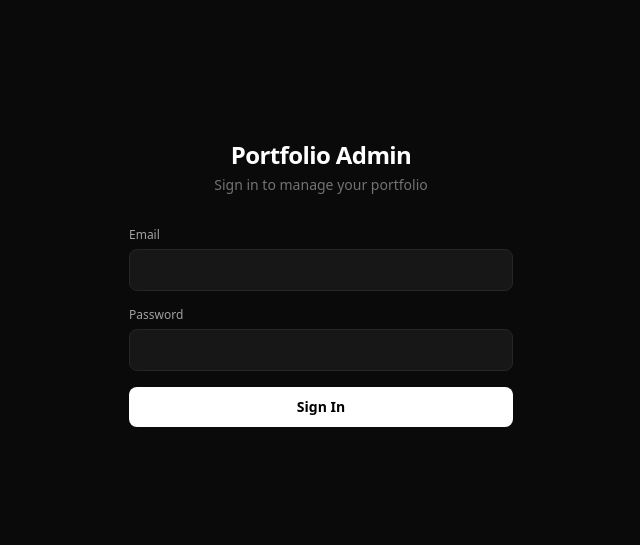
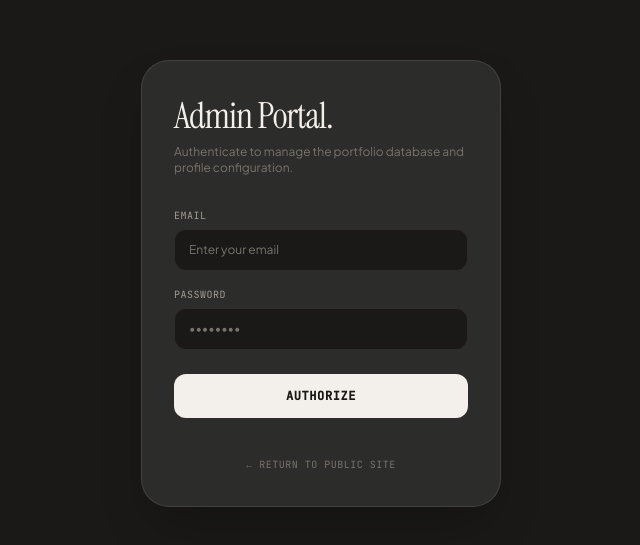
Before and after one commit to Ilyan321/Portfolio, a Next.js app: page /admin/login in a window 1280 px wide. Shown: the part 117-662 px from the top of the page, without its empty margins (319-959 px from the left). Built offline with nearby package versions, Linux system fonts and the light colour scheme.

Commit message:
style: redesign admin login page and fix logout redirect

```diff
--- a/app/admin/login/page.tsx
+++ b/app/admin/login/page.tsx
@@ -2,6 +2,7 @@
 
 import { useState } from 'react';
 import { useRouter } from 'next/navigation';
+import { motion } from 'framer-motion';
 
 export default function AdminLoginPage() {
   const [email, setEmail] = useState('');
@@ -24,59 +25,94 @@ export default function AdminLoginPage() {
 
       const data = await res.json();
       if (!res.ok) {
-        setError(data.error || 'Login failed');
+        setError(data.error || 'Access denied.');
         return;
       }
       router.push('/admin');
     } catch {
-      setError('Network error — please try again');
+      setError('Network error — please try again.');
     } finally {
       setLoading(false);
     }
   }
 
   return (
-    <div className="min-h-screen bg-[#0a0a0a] flex items-center justify-center p-4">
-      <div className="w-full max-w-sm">
-        <div className="text-center mb-8">
-          <h1 className="text-2xl font-bold text-white tracking-tight">Portfolio Admin</h1>
-          <p className="text-sm text-neutral-500 mt-1">Sign in to manage your portfolio</p>
+    <main className="min-h-screen w-full bg-[#1A1918] flex items-center justify-center p-4">
+      <motion.div
+        initial={{ opacity: 0, y: 20 }}
+        animate={{ opacity: 1, y: 0 }}
+        transition={{ type: 'spring', stiffness: 300, damping: 30 }}
+        className="w-full max-w-[360px] sand-card-dark p-6 sm:p-8 rounded-[1.75rem] shadow-2xl border border-white/10"
+      >
+        <div className="mb-8">
+          <h1 className="font-serif-display text-3xl sm:text-4xl text-[#F3EFEA] font-normal leading-tight tracking-tight">
+            Admin Portal.
+          </h1>
+          <p className="text-xs font-sans-clean text-[#78746D] mt-1.5">
+            Authenticate to manage the portfolio database and profile configuration.
+          </p>
         </div>
 
         <form onSubmit={handleLogin} className="space-y-4">
-          <div>
-            <label className="block text-xs font-medium text-neutral-400 mb-1.5">Email</label>
+          <div className="space-y-1.5">
+            <label className="block text-[10px] font-mono-code uppercase tracking-wider text-[#A39E95]">
+              Email
+            </label>
             <input
               type="email"
               value={email}
               onChange={(e) => setEmail(e.target.value)}
               required
-              className="w-full px-3 py-2.5 bg-neutral-900 border border-neutral-800 rounded-lg text-white text-sm focus:outline-none focus:border-neutral-600 transition-colors"
+              className="w-full px-3.5 py-3 bg-[#1A1918] border border-[rgba(255,255,255,0.08)] rounded-xl text-xs font-sans-clean text-[#F3EFEA] placeholder:text-[#78746D] focus:outline-none focus:border-emerald-500/50 focus:bg-[#1A1918] transition-all"
+              placeholder="Enter your email"
             />
           </div>
 
-          <div>
-            <label className="block text-xs font-medium text-neutral-400 mb-1.5">Password</label>
+          <div className="space-y-1.5">
+            <label className="block text-[10px] font-mono-code uppercase tracking-wider text-[#A39E95]">
+              Password
+            </label>
             <input
               type="password"
               value={password}
               onChange={(e) => setPassword(e.target.value)}
               required
-              className="w-full px-3 py-2.5 bg-neutral-900 border border-neutral-800 rounded-lg text-white text-sm focus:outline-none focus:border-neutral-600 transition-colors"
+              className="w-full px-3.5 py-3 bg-[#1A1918] border border-[rgba(255,255,255,0.08)] rounded-xl text-xs font-sans-clean text-[#F3EFEA] placeholder:text-[#78746D] focus:outline-none focus:border-emerald-500/50 focus:bg-[#1A1918] transition-all"
+              placeholder="••••••••"
             />
           </div>
 
-          {error && <div className="p-3 bg-red-500/10 text-red-400 text-xs rounded-lg">{error}</div>}
+          {error && (
+            <motion.div
+              initial={{ opacity: 0, height: 0 }}
+              animate={{ opacity: 1, height: 'auto' }}
+              className="p-3 bg-red-500/10 border border-red-500/20 text-red-400 text-xs font-sans-clean rounded-xl"
+            >
+              {error}
+            </motion.div>
+          )}
 
-          <button
-            type="submit"
-            disabled={loading}
-            className="w-full py-2.5 bg-white text-black text-sm font-semibold rounded-lg hover:bg-neutral-200 disabled:opacity-50 transition-colors cursor-pointer"
-          >
-            {loading ? 'Signing in...' : 'Sign In'}
-          </button>
+          <div className="pt-2">
+            <button
+              type="submit"
+              disabled={loading}
+              className="w-full flex items-center justify-center p-3.5 rounded-xl bg-[#F3EFEA] text-[#1A1918] text-xs font-mono-code font-bold uppercase tracking-wider hover:bg-white active:scale-[0.98] disabled:opacity-50 disabled:active:scale-100 transition-all cursor-pointer"
+            >
+              {loading ? 'Authenticating...' : 'Authorize'}
+            </button>
+          </div>
+
+          <div className="pt-4 text-center">
+            <button
+              type="button"
+              onClick={() => router.push('/')}
+              className="text-[10px] font-mono-code text-[#78746D] hover:text-[#A39E95] transition-colors cursor-pointer uppercase tracking-wider"
+            >
+              ← Return to public site
+            </button>
+          </div>
         </form>
-      </div>
-    </div>
+      </motion.div>
+    </main>
   );
 }
--- a/app/admin/page.tsx
+++ b/app/admin/page.tsx
@@ -98,7 +98,7 @@ export default function AdminDashboard() {
         <div className="flex gap-2">
           <button onClick={() => setTab('projects')} className={`px-4 py-2 text-sm rounded ${tab === 'projects' ? 'bg-white text-black' : 'text-neutral-400'}`}>Projects</button>
           <button onClick={() => setTab('profile')} className={`px-4 py-2 text-sm rounded ${tab === 'profile' ? 'bg-white text-black' : 'text-neutral-400'}`}>Profile</button>
-          <button onClick={() => fetch('/api/auth/logout', { method: 'POST' }).then(() => router.push('/admin/login'))} className="px-4 py-2 text-sm text-red-400">Logout</button>
+          <button onClick={() => fetch('/api/auth/logout', { method: 'POST' }).then(() => router.push('/'))} className="px-4 py-2 text-sm text-red-400">Logout</button>
         </div>
       </header>
 
```
